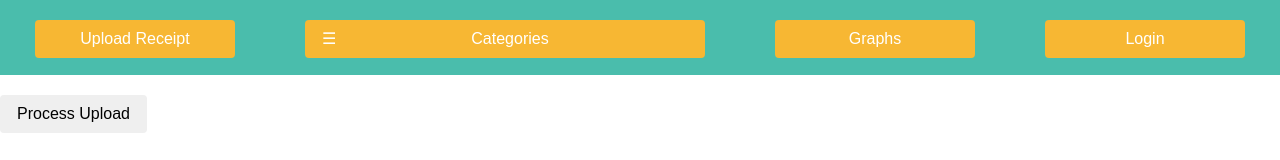
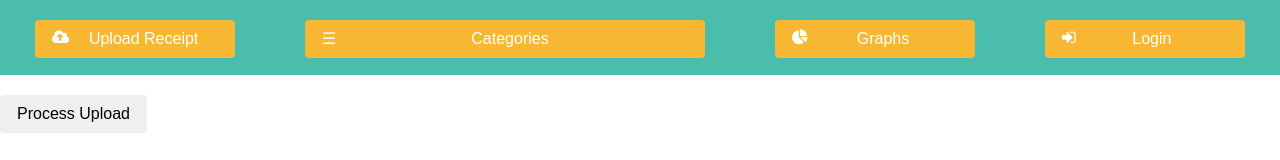
Before and after one commit to elliotzlin/Inventory, a React (Create React App) app: page / in a window 1280 px wide. Shown: the top 160 px of the page. Built offline with nearby package versions, Linux system fonts and the light colour scheme.

Commit message:
new icons

```diff
--- a/src/Header.js
+++ b/src/Header.js
@@ -30,7 +30,7 @@ class Header extends React.Component {
     }
     return (
       <div className="header">
-        <button className="btn header-button file-container">
+        <button className="btn header-button file-container"><i class="fa fa-cloud-upload" aria-hidden="true"></i>
           Upload Receipt
           <input
             type="file"
@@ -45,10 +45,10 @@ class Header extends React.Component {
           </button>
           {displayCat}
         </div>
-        <button className="btn header-button">
+        <button className="btn header-button"><i class="fa fa-pie-chart" aria-hidden="true"></i>
           Graphs
         </button>
-        <button className="btn header-button">
+        <button className="btn header-button"><i class="fa fa-sign-in" aria-hidden="true"></i>
           Login
         </button>
       </div>
--- a/src/style/Header.css
+++ b/src/style/Header.css
@@ -45,3 +45,7 @@
   float: left;
   width: 10px;
 }
+
+.fa {
+  float:left;
+}
```
